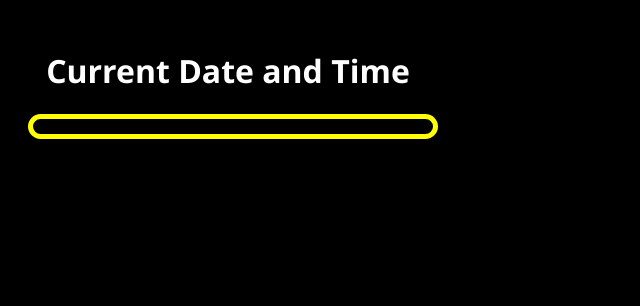
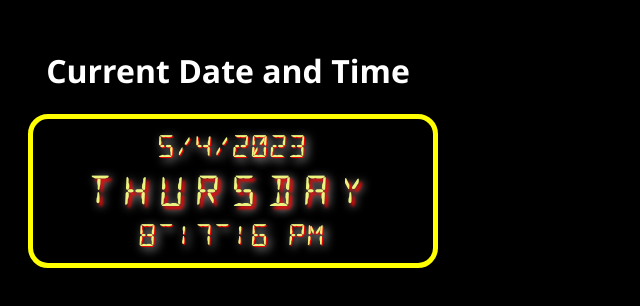
Before and after one commit to UnholyShini/js-lab, a plain HTML site: page Index.html in a window 1280 px wide. Shown: the whole page, without its empty margins (0-640 px from the left). Drawn offline with Linux system fonts and the light colour scheme.

Commit message:
Add files via upload

```diff
--- a/Index.html
+++ b/Index.html
@@ -5,7 +5,7 @@
    <meta charset="utf-8">
    <title>JavaScript Demo - Clock</title>
    <link rel="stylesheet" href="js-demo-styles.css" />
-   <script src="js.demo.js" defer></script>
+   <script src="js-demo.js" defer></script>
 
 
    </head>
--- a/js-demo.js
+++ b/js-demo.js
@@ -2,7 +2,6 @@ runClock();
 setInterval("runClock()",1000);
 
 function runClock(){
-
 var thisDay = new Date();
 var thisDate = thisDay.toLocaleDateString();
 var thisDayNum = thisDay.getDay();
@@ -15,6 +14,6 @@ document.getElementById("time").textContent= thisTime;
 }
 
 function getWeekday(dayNum){
-   var wDays=["Sunday","Monday","Tuesday","Wednesday","Thursday","Friday",];
+   var wDays=["Sunday","Monday","Tuesday","Wednesday","Thursday","Friday","Saturday"];
    return wDays[dayNum];
 }
```
